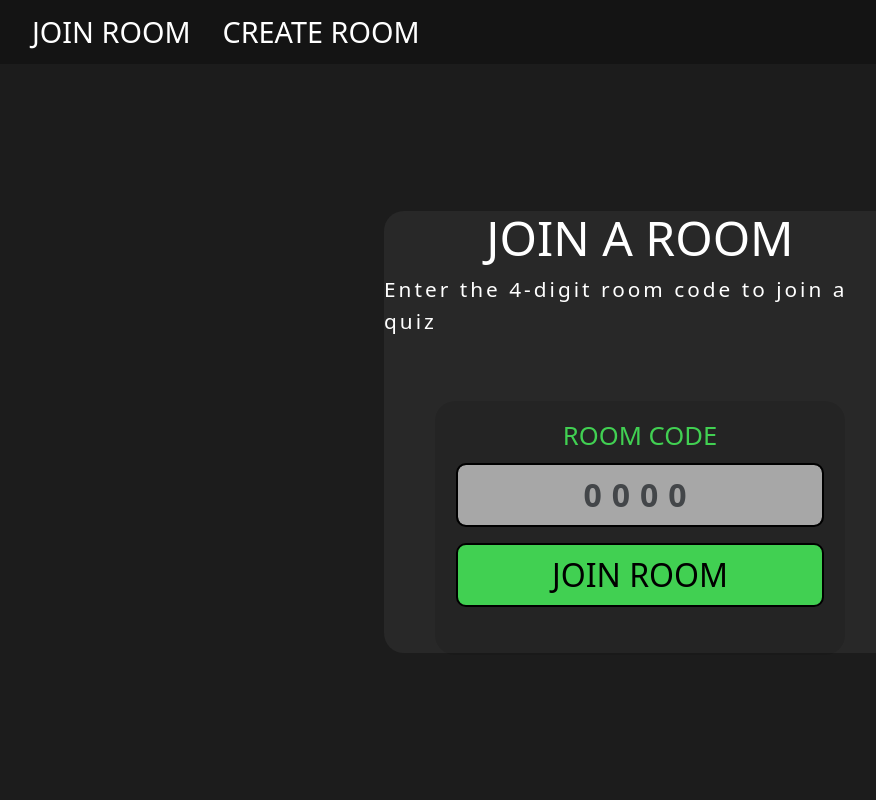
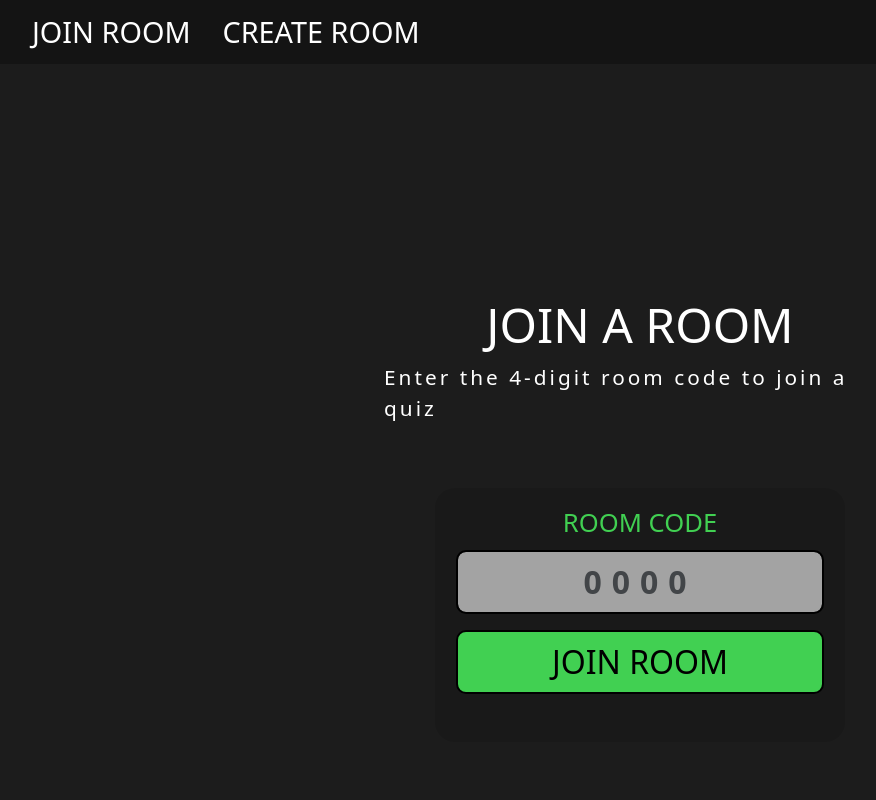
Before and after one commit to prawny1103/cits3403-project, a Flask app: page /joinRoom in a window 1280 px wide. Shown: the whole page, without its empty margins (0-876 px from the left). Run offline with Flask 3, Linux system fonts and the light colour scheme.

Commit message:
updated style for joinRoom page

```diff
--- a/app/static/css/styles.css
+++ b/app/static/css/styles.css
@@ -616,10 +616,10 @@
 
 .joinRoom-container {
     width: 40%;
-    height: 60%;
+    height: 50%;
     color: white;
     border-radius: 20px;
-    background-color: rgb(40, 40, 40);
+    /* background-color: rgb(40, 40, 40);*/
 }
 
 .joinRoom-description {
--- a/app/templates/joinRoom.html
+++ b/app/templates/joinRoom.html
@@ -32,7 +32,7 @@
         <section id="joinRoom-body" class="d-flex justify-content-center align-items-center">
             <div class="joinRoom-container d-flex flex-column justify-content-around align-items-center">
 
-                <div class="joinRoom-description d-flex flex-column justify-content-center align-items-center">
+                <div class="joinRoom-description d-flex flex-column justify-content-start align-items-center mt-5">
                     <h3>JOIN A ROOM</h3>
                     <p>Enter the 4-digit room code to join a quiz </p>
 
```
